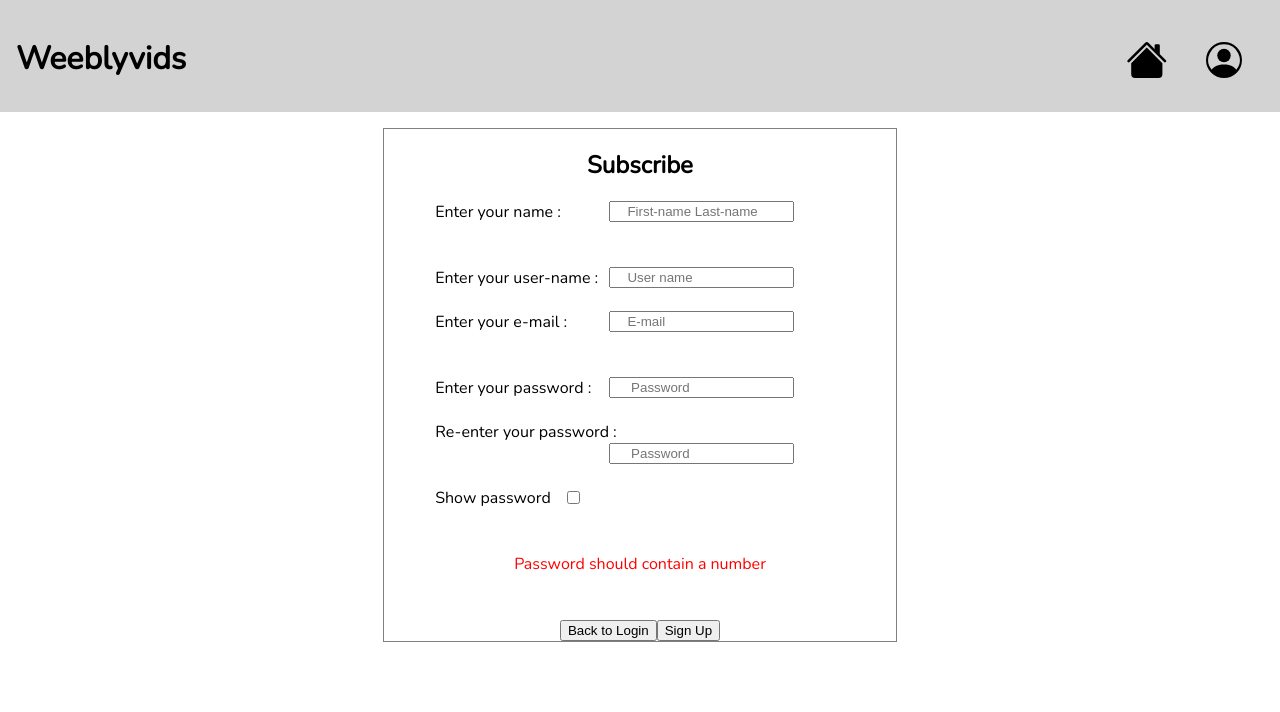
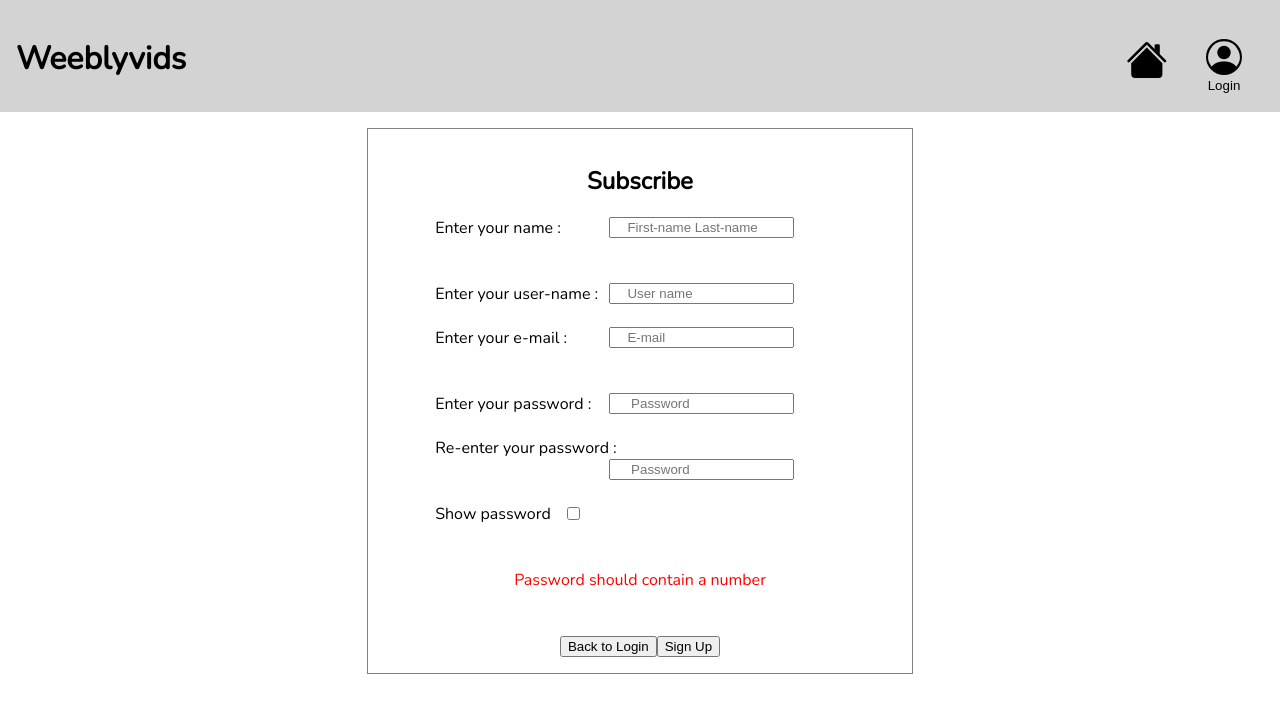
Before and after one commit to sandeepmehta2155/finalRepo-weeblyvids, a React (Create React App) app: page /signup in a window 1280 px wide. Shown: the top 712 px of the page. Built offline with nearby package versions, Linux system fonts and the light colour scheme; no server answers.

Commit message:
login Handler added

```diff
--- a/src/Components/Header.js
+++ b/src/Components/Header.js
@@ -1,13 +1,26 @@
-import { Link } from "react-router-dom";
+import { Link, useNavigate } from "react-router-dom";
+import { useAuth } from "../Login/auth-context";
 
 export function Header() {
+  const { username } = JSON.parse(localStorage.getItem("username")) || {
+    username: null
+  };
+
+  const navigate = useNavigate();
+
+  const { LogOut } = useAuth();
+
+  function loginHandler() {
+    username !== null ? LogOut() : navigate("/login");
+  }
+
   return (
     <header className="header">
       <Link to="/">
         <h1 className="name">Weeblyvids</h1>
       </Link>
-      <Link to="/login">
-        <button className="bi bi-person-circle">
+
+      <button onClick={() => loginHandler()} className="bi bi-person-circle">
         <svg
           xmlns="http://www.w3.org/2000/svg"
           fill="currentColor"
@@ -16,8 +29,11 @@ export function Header() {
           <path d="M11 6a3 3 0 1 1-6 0 3 3 0 0 1 6 0z" />
           <path d="M0 8a8 8 0 1 1 16 0A8 8 0 0 1 0 8zm8-7a7 7 0 0 0-5.468 11.37C3.242 11.226 4.805 10 8 10s4.757 1.225 5.468 2.37A7 7 0 0 0 8 1z" />
         </svg>
+        <span onClick={() => loginHandler()}>
+          {username ? "Logout" : "Login"}
+        </span>
       </button>
-      </Link>
+
       <Link to="/">
         <button className="bi bi-house-fill">
           <svg
--- a/src/styles.css
+++ b/src/styles.css
@@ -143,6 +143,7 @@ a {
   margin: auto;
   width: 40%;
   margin-bottom: 10rem;
+  padding: 1rem;
 }
 .modal1,
 .signUpPage input {
```
Lines whose indentation alone changed are shown as unchanged.
